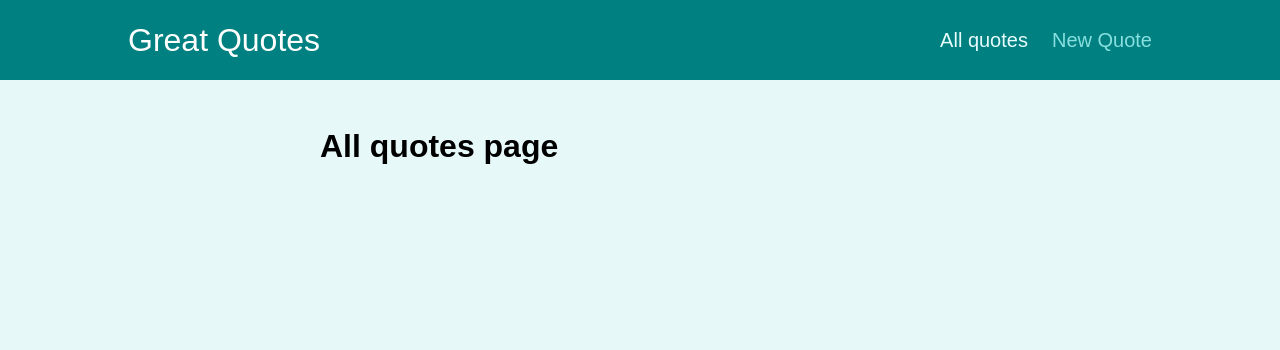
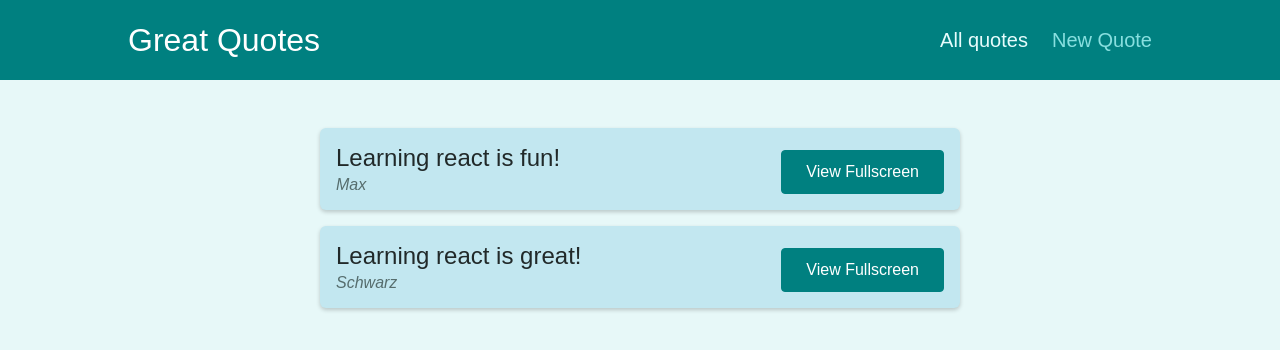
Before and after one commit to ejaramillom/react-router-udemy, a React (Create React App) app: page /quotes in a window 1280 px wide. Shown: the top 350 px of the page. Built offline with nearby package versions, Linux system fonts and the light colour scheme.

Commit message:
281 adding dummy data and more content

```diff
--- a/src/components/quotes/QuoteForm.js
+++ b/src/components/quotes/QuoteForm.js
@@ -1,7 +1,8 @@
 import { useRef } from 'react';
+import Card from '../UI/Card';
 
-import Card from '../ui/Card';
-import LoadingSpinner from '../ui/LoadingSpinner';
+
+import LoadingSpinner from '../UI/LoadingSpinner';
 import classes from './QuoteForm.module.css';
 
 const QuoteForm = (props) => {
--- a/src/pages/AllQuotes.js
+++ b/src/pages/AllQuotes.js
@@ -1,5 +1,12 @@
+import QuoteList from "../components/quotes/QuoteList";
+
+const DUMMY_QUOTES = [
+  { id: "q1", author: "Max", text: "Learning react is fun!" },
+  { id: "q1", author: "Schwarz", text: "Learning react is great!" },
+];
+
 const AllQuotes = () => {
-  return <h1>All quotes page</h1>
+  return <QuoteList quotes={DUMMY_QUOTES} />
 };
 
 export default AllQuotes;
--- a/src/pages/NewQuote.js
+++ b/src/pages/NewQuote.js
@@ -1,5 +1,11 @@
+import QuoteForm from "../components/quotes/QuoteForm";
+
 const NewQuote = () => {
-  return <h1>New quotes page</h1>
+  const addQuoteHandler = (quoteData) => {
+    console.log(quoteData);
+  };
+
+  return <QuoteForm onAddQuote={addQuoteHandler} />;
 };
 
 export default NewQuote;
```
